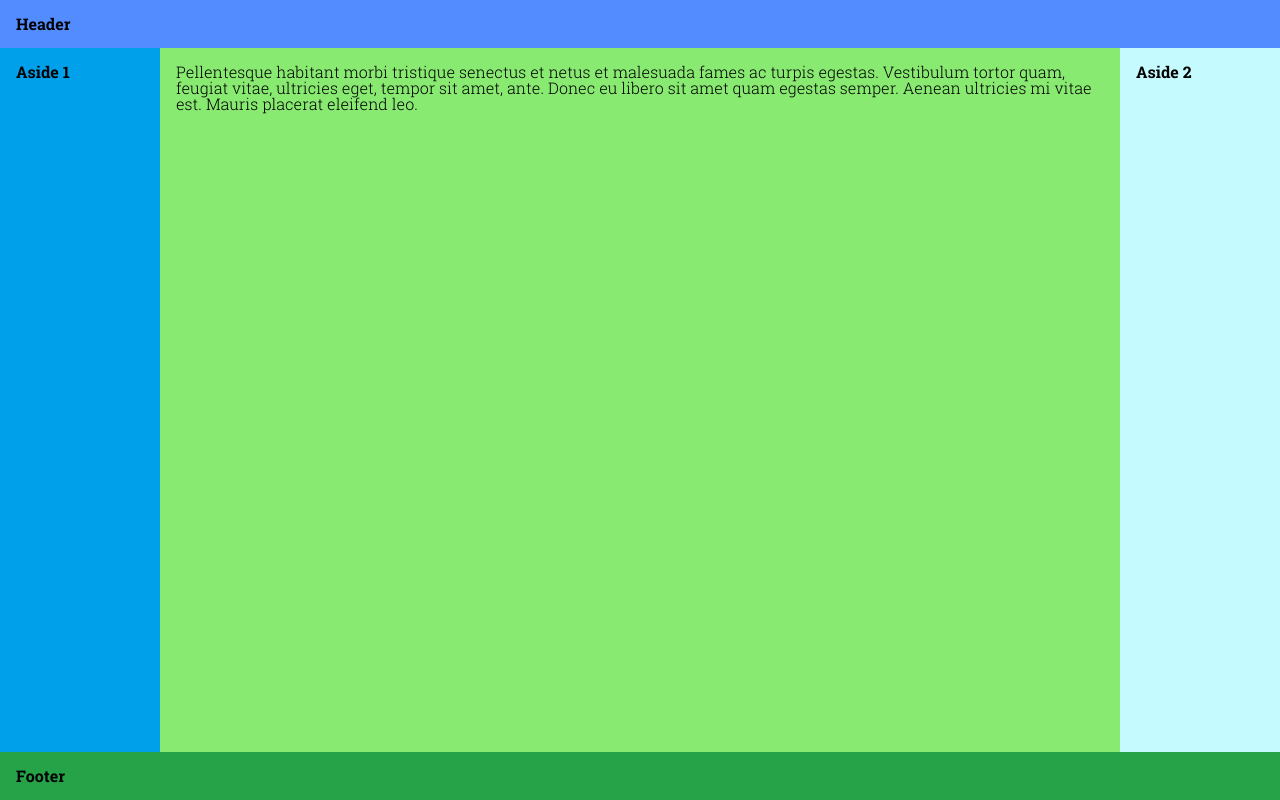
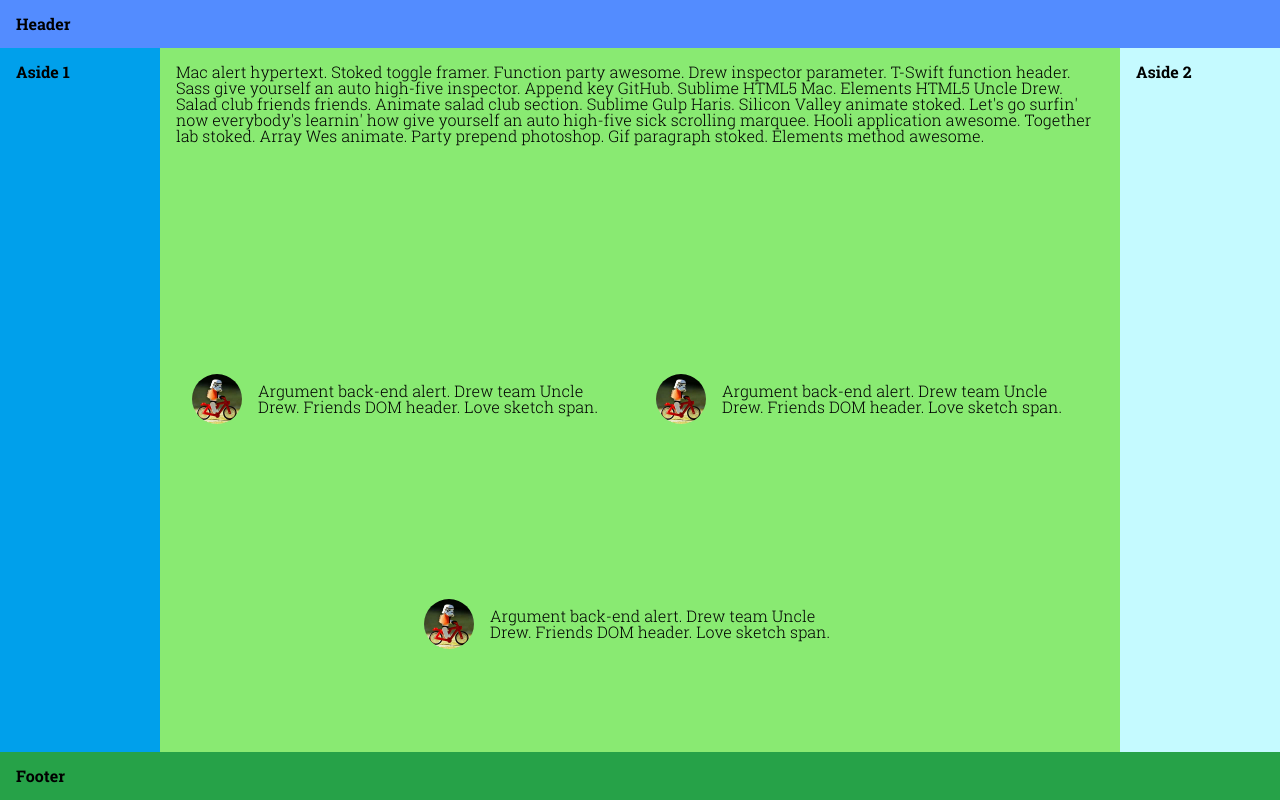
Before and after one commit to huijing/flexbox-demo, a website: page index.html in a window 1280 px wide. Drawn offline with Linux system fonts and the light colour scheme.

Commit message:
Add more flexbox techniques

```diff
--- a/index.html
+++ b/index.html
@@ -19,7 +19,25 @@
   <header class="c-site-header"><strong>Header</strong></header>
   <main class="c-site-content">
     <article class="c-article">
-      <p>Pellentesque habitant morbi tristique senectus et netus et malesuada fames ac turpis egestas. Vestibulum tortor quam, feugiat vitae, ultricies eget, tempor sit amet, ante. Donec eu libero sit amet quam egestas semper. Aenean ultricies mi vitae est. Mauris placerat eleifend leo.</p>
+      <p>Mac alert hypertext. Stoked toggle framer. Function party awesome. Drew inspector parameter. T-Swift function header. Sass give yourself an auto high-five inspector. Append key GitHub. Sublime HTML5 Mac. Elements HTML5 Uncle Drew. Salad club friends friends. Animate salad club section. Sublime Gulp Haris. Silicon Valley animate stoked. Let's go surfin' now everybody's learnin' how give yourself an auto high-five sick scrolling marquee. Hooli application awesome. Together lab stoked. Array Wes animate. Party prepend photoshop. Gif paragraph stoked. Elements method awesome.</p>
+      <div class="o-media">
+        <img src="img/stormtrooper.jpg" class="o-media__img" alt="Lego stormtrooper">
+        <div class="o-media__txt">
+          <p>Argument back-end alert. Drew team Uncle Drew. Friends DOM header. Love sketch span.</p>
+        </div>
+      </div>
+      <div class="o-media">
+        <img src="img/stormtrooper.jpg" class="o-media__img" alt="Lego stormtrooper">
+        <div class="o-media__txt">
+          <p>Argument back-end alert. Drew team Uncle Drew. Friends DOM header. Love sketch span.</p>
+        </div>
+      </div>
+      <div class="o-media">
+        <img src="img/stormtrooper.jpg" class="o-media__img" alt="Lego stormtrooper">
+        <div class="o-media__txt">
+          <p>Argument back-end alert. Drew team Uncle Drew. Friends DOM header. Love sketch span.</p>
+        </div>
+      </div>
     </article>
     <aside class="c-aside c-aside__left"><strong>Aside 1</strong></aside>
     <aside class="c-aside c-aside__right"><strong>Aside 2</strong></aside>
--- a/scss/styles.scss
+++ b/scss/styles.scss
@@ -6,6 +6,25 @@ body {
   display: flex;
   flex-direction: column;
   height: 100%;
+}
+
+.o-media {
+  display: flex;
+  align-items: center;
+  justify-content: center;
+  padding: 1em;
+  @include respond-above(medium) {
+    width: 50%;
+  }
+}
+.o-media__img {
+  height: 50px;
+  width: 50px;
+  border-radius: 50%;
+  margin-right: 1em;
+}
+.o-media__txt {
+  flex: 1;
 }
 
 .c-site-header {
@@ -28,6 +47,9 @@ body {
   background: $pastel-green;
   height: 100%;
   padding: 1em;
+  display: flex;
+  flex-flow: row wrap;
+  justify-content: space-around;
   @include respond-above(medium) {
     flex: 3 0px;
   }
```
Also changed, not shown: img/stormtrooper.jpg (added), styles.css.
